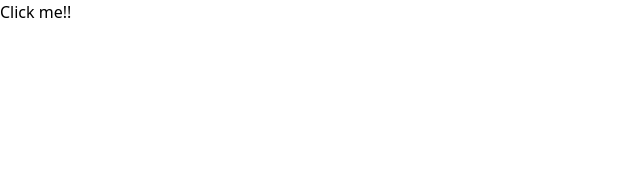
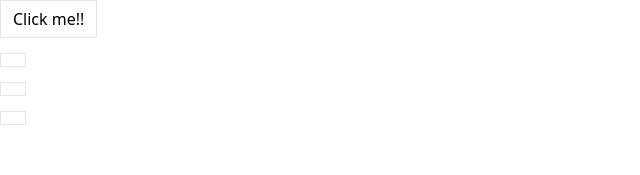
Before and after one commit to christian-johnson-dev/comps, a React (Create React App) app: page / in a window 1280 px wide. Shown: the top 175 px of the page, without its empty margins (0-640 px from the left). Built offline with nearby package versions, Linux system fonts and the light colour scheme.

Commit message:
added classnames

```diff
--- a/src/Button.js
+++ b/src/Button.js
@@ -1,5 +1,5 @@
 import React from "react";
-import PropTypes from "prop-types";
+import className from "classnames";
 
 const Button = ({
   children,
@@ -11,7 +11,21 @@
   outline,
   rounded,
 }) => {
-  return <button>{children}</button>;
+  const classes = className("px-3 py-1.5 border mb-1", {
+    "border-blue-500 bg-blue-500 text-white": primary,
+    "border-black bg-black text-white": secondary,
+    "border-green-500 bg-green-500 text-white": success,
+    "border-yellow-500 bg-yellow-500 text-white": warning,
+    "border-red-500 bg-red-500 text-white": danger,
+    "rounded-full": rounded,
+    "bg-transparent": outline,
+    "text-blue-500": outline && primary,
+    "text-black": outline && secondary,
+    "text-green-500": outline && success,
+    "text-yellow-500": outline && warning,
+    "text-red-500": outline && danger,
+  });
+  return <button className={classes}>{children}</button>;
 };
 
 Button.propTypes = {
@@ -24,7 +38,7 @@
       Number(!!danger);
     if (count > 1) {
       return new Error(
-        `Invalid prop, you must assign only one of the following: primary, secondary, success, warning, danger.`
+        `You can assign only one of the following: primary, secondary, success, warning, danger.`
       );
     }
   },
```
